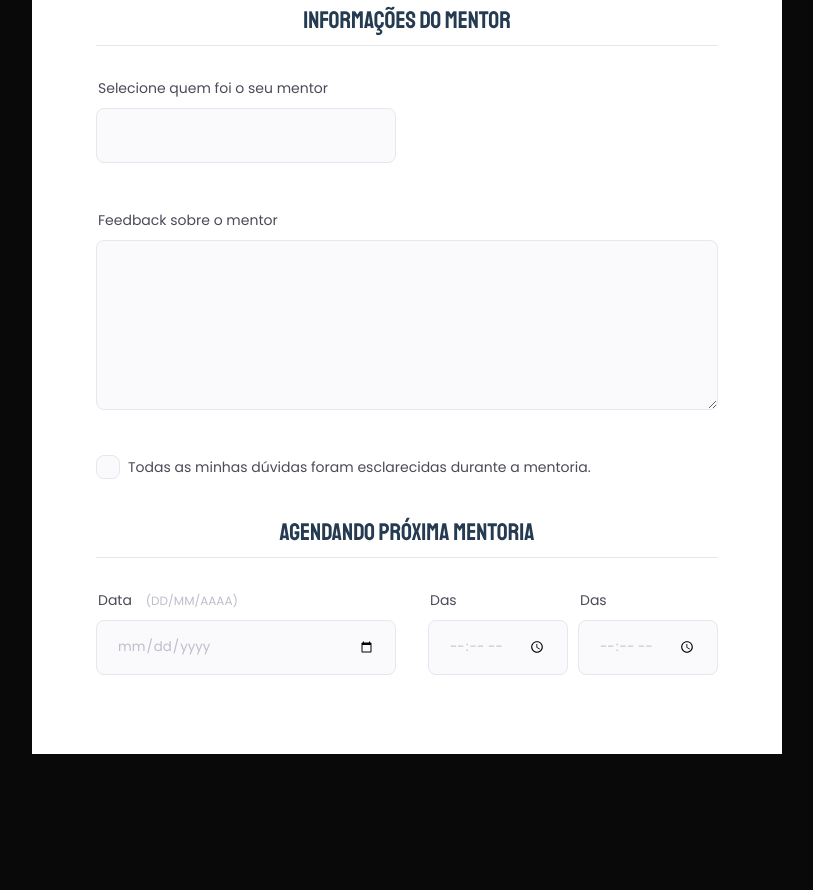
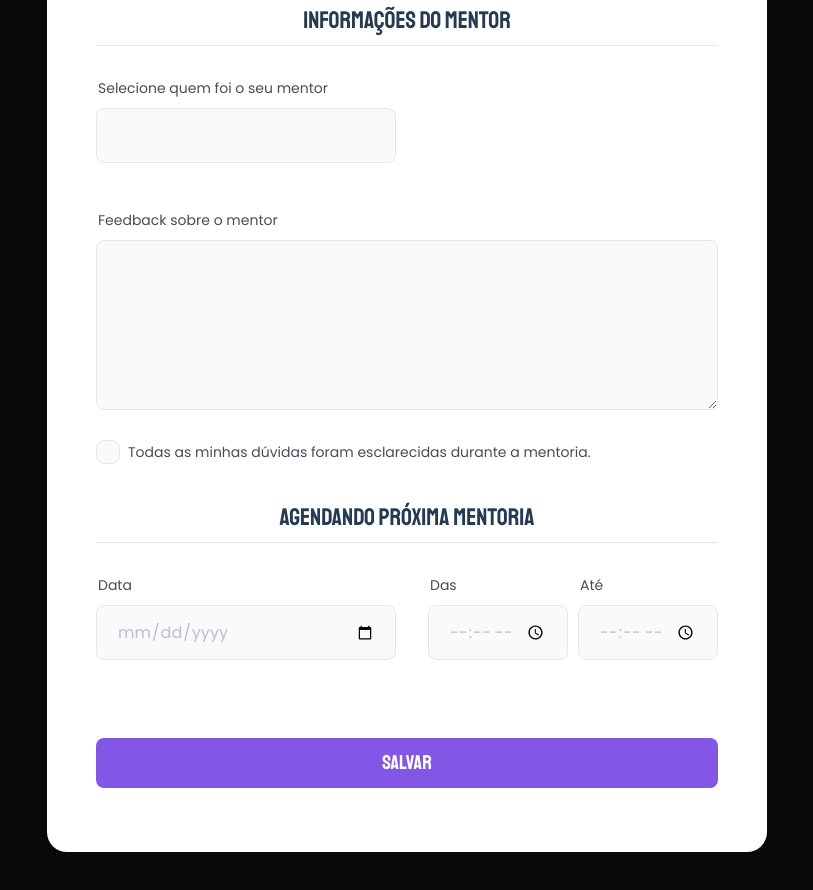
Before and after one commit to luanrodriguespigosso/event-form, a plain HTML site: page index.html in a window 1280 px wide. Shown: the part 732-1622 px from the top of the page, without its empty margins (233-1046 px from the left). Before the commit the page ends 1486 px from the top, so only its background shows below. Drawn offline with Linux system fonts and the light colour scheme.

Commit message:
feat: Botão salvar com estilo e espaçamentos

```diff
--- a/assets/css/style.css
+++ b/assets/css/style.css
@@ -11,6 +11,7 @@
   margin: 0;
   padding: 0;
   box-sizing: border-box;
+  border: none;
 }
 
 body,
@@ -28,17 +29,19 @@ body {
 body::before {
   content: "";
   width: 100%;
-  height: 46.5rem;
+  height: 46.2rem;
   background: var(--background-gray);
   position: absolute;
   z-index: -1;
   top: 0;
   left: 0;
+  border-bottom: 0.2rem solid var(--text-label);
 }
 
 .container {
   width: 75rem;
   margin: 0 auto;
+  padding: 0 1.5rem;
   text-align: center;
 }
 
@@ -78,15 +81,13 @@ h2 {
 }
 
 form {
+  display: flex;
+  justify-content: center;
   background: var(--background-white);
   min-height: 50rem;
   padding: 3.1rem 6.4rem 6.4rem;
-}
-
-fieldset {
-  border: none;
-  display: flex;
-  flex-direction: column;
+  margin-bottom: 39.2rem;
+  border-radius: 0 0 2rem 2rem;
 }
 
 label {
@@ -110,11 +111,11 @@ select,
 textarea {
   background: #fafafc;
   border: 1px solid #e6e6f0;
-  border-radius: 8px;
+  border-radius: 0.8rem;
   height: 5.5rem;
   margin-bottom: 1.5rem;
   padding: 0 2rem;
-  font-size: 1.6;
+  font-size: 1.6rem;
   line-height: 2.6;
   color: #c1bccc;
   appearance: none;
@@ -165,16 +166,13 @@ fieldset legend {
 .input-textarea {
   display: flex;
   flex-direction: column;
-}
-
-.input-mentor,
-.input-textarea {
   margin-bottom: 3rem;
 }
 
 textarea {
   max-width: 62.2rem;
   min-height: 17rem;
+  margin-bottom: 0;
 }
 
 .input-check {
@@ -201,7 +199,7 @@ input:checked {
 }
 
 #container-shedule {
-  margin-top: 3.6rem;
+  margin: 3.6rem 0 6.3rem;
 }
 
 .input-shedule {
@@ -227,3 +225,15 @@ input:checked {
 .input-time-star {
   margin-right: 1rem;
 }
+
+button {
+  font-family: "Staatliches", cursive;
+  font-size: 2rem;
+  line-height: 2.6rem;
+  width: 100%;
+  height: 5rem;
+  color: #ffffff;
+  background-color: #8257e5;
+  border: none;
+  border-radius: 0.8rem;
+}
--- a/index.html
+++ b/index.html
@@ -64,7 +64,7 @@
             <textarea name="" id="" cols="30" rows="10"></textarea>
           </div>
 
-          <div class="input-check third">
+          <div class="input-check">
             <input type="checkbox" id="checkox">
             <label for="checkox">Todas as minhas dúvidas foram esclarecidas durante a mentoria.</label>
           </div>
@@ -75,20 +75,21 @@
 
           <div class="input-shedule">
             <div class="input-date">
-              <label for="date">Data <span>(DD/MM/AAAA)</span></label>
-              <input type="date" name="" id="">
+              <label for="date">Data</label>
+              <input type="date" id="date">
             </div>
             <div class="input-time-star">
               <label for="star">Das</label>
-              <input type="time" name="start" id="">
+              <input type="time" id="start">
             </div>
             <div class="input-time-stop">
-              <label for="stop">Das</label>
-              <input type="time" name="stop" id="">
+              <label for="stop">Até</label>
+              <input type="time" id="stop">
             </div>
           </div>
+        </div>
 
-        </div>
+        <button>Salvar</button>
       </fieldset>
     </form>
   </div>
```
